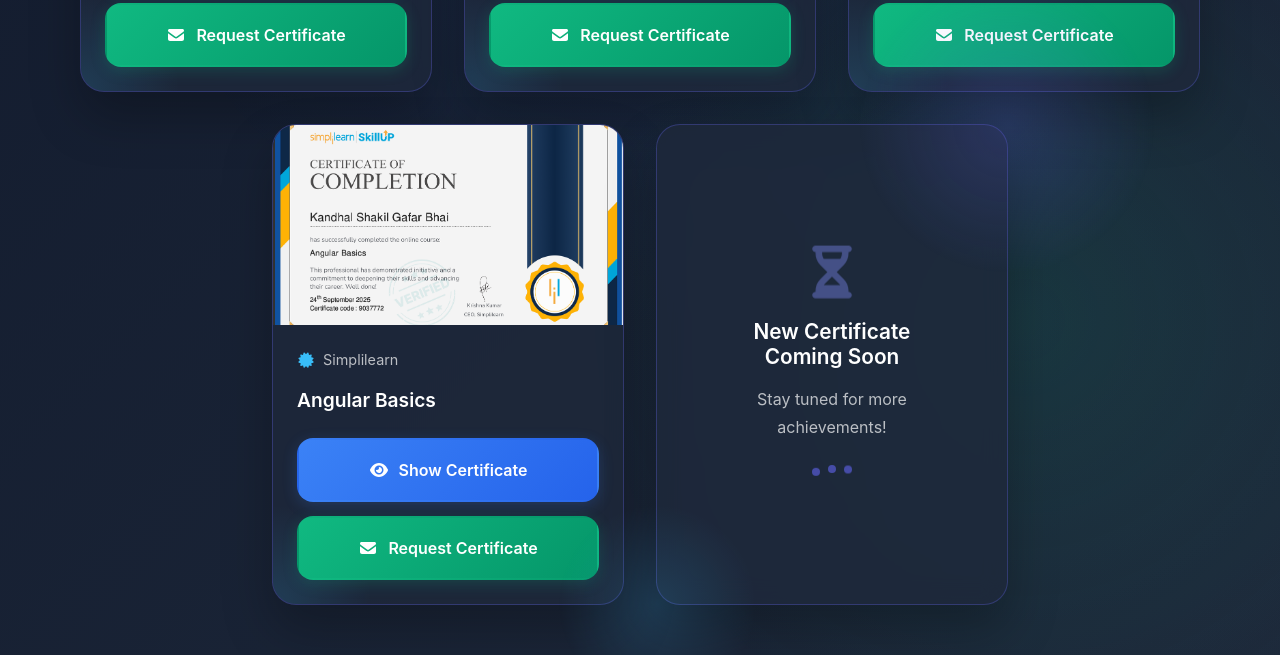
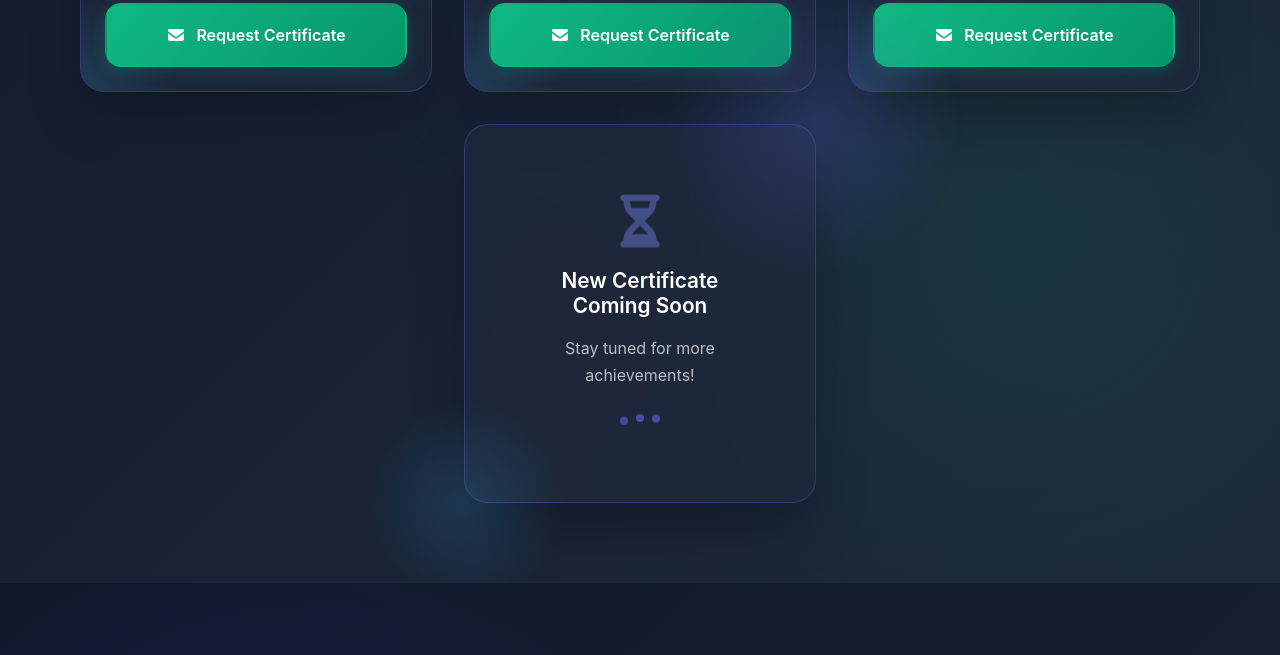
Before and after one commit to KandhalShakil/Portfolio_react, a React (Create React App) app: page / in a window 1280 px wide. Shown: the part 3540-4195 px from the top of the page. Built offline with nearby package versions, Linux system fonts and the light colour scheme.

Commit message:
Remove Angular Basics certificate from Certificates
Removed Angular Basics certificate details from the list.

```diff
--- a/src/components/Certificates.jsx
+++ b/src/components/Certificates.jsx
@@ -44,13 +44,6 @@ const certificatesData = [
     link: 'https://drive.google.com/file/d/1gjw4euDn_6bJ16aXcIA2te8-NSo7lKld/view?usp=sharing',
     provider: 'Wayspire',
     directLink: 'https://drive.google.com/file/d/1gjw4euDn_6bJ16aXcIA2te8-NSo7lKld/view?usp=sharing', // No direct link available
-  },
-  {
-    img: '/images/certificates/angular-basics.png',
-    title: 'Angular Basics',
-    link: 'https://simpli-web.app.link/e/B8pTGxDNUWb',
-    provider: 'Simplilearn',
-    directLink: 'https://simpli-web.app.link/e/B8pTGxDNUWb',
   },
 ];
 
@@ -132,18 +125,6 @@ const Certificates = () => {
       "Hello! Your expertise in prompt engineering is evident from your portfolio. Would you be able to email me the Wayspire certificate? I'm considering similar training.",
       "Hi there! I'm fascinated by your Prompt Engineering certification. Could you please send me the certificate details via email? It would be incredibly helpful for my research."
     ],
-    'Angular Basics': [
-      "Hello! Your Angular development certification is impressive. Could you please share the certificate via email? I'd love to see the Angular concepts covered in this Simplilearn course.",
-      "Hi there! I noticed your Angular Basics certification from Simplilearn. Would it be possible to receive a copy through email? It's exactly what I need to start with Angular!",
-      "Greetings! Your Angular certification caught my attention. I'm beginning Angular development and would appreciate the certificate details via email.",
-      "Hello! I'm currently exploring Angular framework. Your Simplilearn certificate looks comprehensive - could you please send it to me via email? I'd be grateful!",
-      "Hi! I'm impressed by your Angular skills showcased in this certification. Would you mind sharing the certificate through email? I'm very interested in Angular development.",
-      "Hello there! Your Angular Basics certification from Simplilearn is quite valuable. Could you please email me the certificate? I'm researching Angular learning paths.",
-      "Hi! I'm a front-end developer looking to learn Angular. Your certificate looks perfect for beginners - would it be possible to receive a copy via email? Thanks!",
-      "Greetings! Your Angular certification really stands out in your portfolio. Could you kindly share it through email? I'd love to see the Angular fundamentals covered.",
-      "Hello! Your expertise in Angular development is evident. Would you be able to email me the certificate? I'm planning to start learning Angular framework.",
-      "Hi there! I'm fascinated by your Angular certification. Could you please send me the certificate details via email? It would help me understand the Angular curriculum."
-    ]
   };
 
   // Function to scroll to contact section and fill message
```
